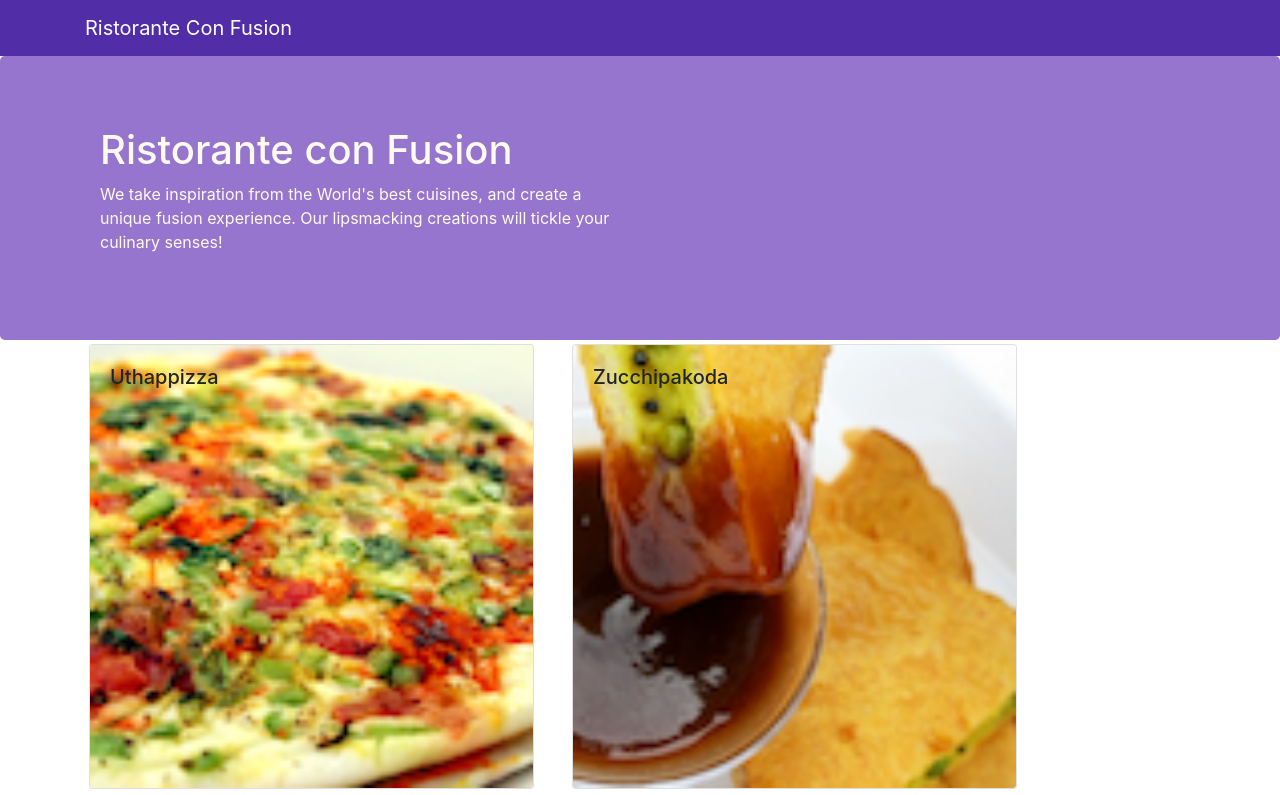
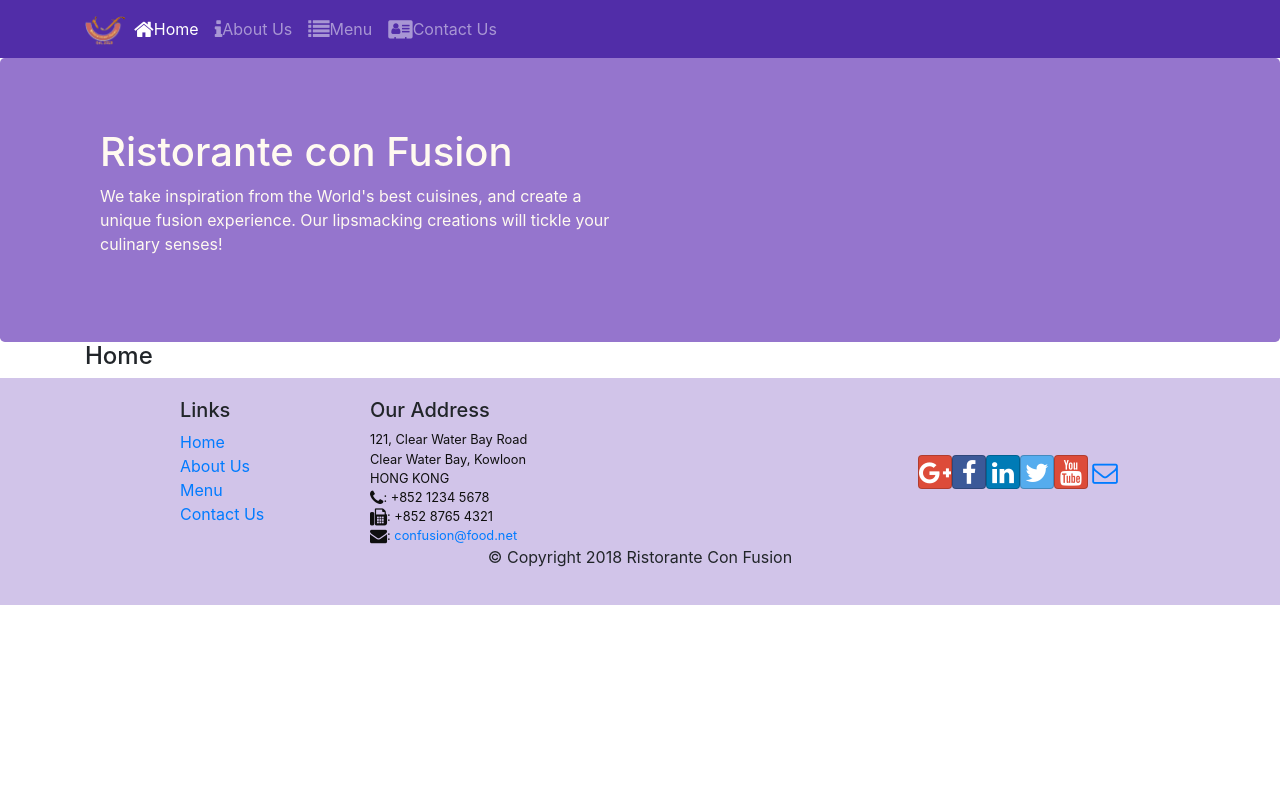
Before and after one commit to VishalShivhare27/Confusion-react-, a React (Create React App) app: page /home in a window 1280 px wide. Shown: the top 795 px of the page. Built offline with nearby package versions, Linux system fonts and the light colour scheme.

Commit message:
react router and link

```diff
--- a/package.json
+++ b/package.json
@@ -12,6 +12,7 @@
     "react": "^16.13.1",
     "react-dom": "^16.13.1",
     "react-popper": "0.9.2",
+    "react-router-dom": "4.2.2",
     "react-scripts": "3.4.1",
     "reactstrap": "5.0.0"
   },
--- a/src/App.js
+++ b/src/App.js
@@ -3,6 +3,7 @@ import React, { Component } from 'react';
 
 import Main from './components/MainComponent';
 import './App.css';
+import {BrowserRouter } from 'react-router-dom';
 
 
 
@@ -11,10 +12,12 @@ import './App.css';
 
     render(){
   return (
+    <BrowserRouter>
     <div>
 
       < Main />
     </div>
+    </BrowserRouter>
   );
     }
 }
--- a/src/components/FooterComponent.js
+++ b/src/components/FooterComponent.js
@@ -1,4 +1,5 @@
 import React from 'react';
+import {Link} from 'react-router-dom';
 
 function Footer(props) {
     return(
@@ -8,10 +9,10 @@ function Footer(props) {
                 <div className="col-4 offset-1 col-sm-2">
                     <h5>Links</h5>
                     <ul className="list-unstyled">
-                        <li><a href="#">Home</a></li>
-                        <li><a href="#">About</a></li>
-                        <li><a href="#">Menu</a></li>
-                        <li><a href="contactus.html">Contact</a></li>
+                        <li><Link to="/home">Home</Link></li>
+                        <li><Link to="/aboutus">About Us</Link></li>
+                        <li><Link to="/menu">Menu</Link></li>
+                        <li><Link to="/contactus">Contact Us</Link></li>
                     </ul>
                 </div>
                 <div className="col-7 col-sm-5">
--- a/src/components/HeaderComponent.js
+++ b/src/components/HeaderComponent.js
@@ -1,13 +1,55 @@
 import React, { Component } from 'react';
-import { Navbar, NavbarBrand, Jumbotron } from 'reactstrap';
+import { Navbar, NavbarBrand,Nav,NavbarToggler,Collapse,NavItem, Jumbotron } from 'reactstrap';
+import {NavLink} from 'react-router-dom';
 
 class Header extends Component {
+
+    constructor(props){
+        super(props);
+        this.state={
+            isNavOpen: false
+        };
+        this.toggleNav = this.toggleNav.bind(this);
+    }
+    toggleNav(){
+        this.setState({
+            isNavOpen: !this.state.isNavOpen
+        });
+    }
   render() {
     return(
     <React.Fragment>
-      <Navbar dark>
+      <Navbar dark expand="md">
         <div className="container">
-            <NavbarBrand href="/">Ristorante Con Fusion</NavbarBrand>
+            <NavbarToggler  onClick={this.toggleNav} />
+            <NavbarBrand className="mr-auto" href="/">
+                <img src="assets/images/logo.png" height="30" width="41"
+                alt="Ristorante Con Fusion" />
+            </NavbarBrand>
+            <Collapse isOpen={this.state.isNavOpen} navbar>
+            <Nav navbar>
+                <NavItem>
+                    <NavLink className="nav-link" to="/home">
+                        <span className="fa fa-home fa-lg"></span>Home
+                    </NavLink>
+                </NavItem>
+                <NavItem>
+                    <NavLink className="nav-link" to="/aboutus">
+                        <span className="fa fa-info fa-lg"></span>About Us
+                    </NavLink>
+                </NavItem>
+                <NavItem>
+                    <NavLink className="nav-link" to="/menu">
+                        <span className="fa fa-list fa-lg"></span>Menu
+                    </NavLink>
+                </NavItem>
+                <NavItem>
+                    <NavLink className="nav-link" to="/contactus">
+                        <span className="fa fa-address-card fa-lg"></span>Contact Us
+                    </NavLink>
+                </NavItem>
+            </Nav>
+            </Collapse>
         </div>
       </Navbar>
       <Jumbotron>
--- /dev/null
+++ b/src/components/HomeComponent.js
@@ -0,0 +1,11 @@
+import React from 'react';
+
+function Home(props) {
+    return(
+      <div className="container">
+        <h4>Home</h4>
+      </div>
+    );
+}
+
+export default Home;
--- a/src/components/MainComponent.js
+++ b/src/components/MainComponent.js
@@ -1,10 +1,12 @@
 import React, { Component } from 'react';
 import { Navbar, NavbarBrand } from 'reactstrap';
 import Menu from './MenuComponent';
+import Home from './HomeComponent';
 import DishDetail from './DishDetailComponent';
 import { DISHES } from '../shared/dishes';
 import Header from './HeaderComponent';
 import Footer from './FooterComponent';
+import {Switch,Route,Redirect} from 'react-router-dom';
 
 class Main extends Component {
 
@@ -13,20 +15,28 @@ class Main extends Component {
 
     this.state = {
         dishes: DISHES,
-        selectedDish: null
+
     };
   }
 
-  onDishSelect(dishId) {
-    this.setState({ selectedDish: dishId});
-  }
+
 
   render() {
+
+    const HomePage = () =>{
+      return (
+        <Home />
+      );
+    }
+
     return (
       <div>
         <Header />
-        <Menu dishes={this.state.dishes} onClick={(dishId) => this.onDishSelect(dishId)} />
-        <DishDetail dish={this.state.dishes.filter((dish) => dish.id === this.state.selectedDish)[0]} />
+        <Switch>
+          <Route path= "/home" component={HomePage}/>
+          <Route exact path="/menu" component={() => <Menu dishes={this.state.dishes}/>} />
+          <Redirect to="/home"/>
+        </Switch>
         <Footer />
       </div>
     );
```
Also changed, not shown: 1 other file (tests, documents, lock files or other folders).
